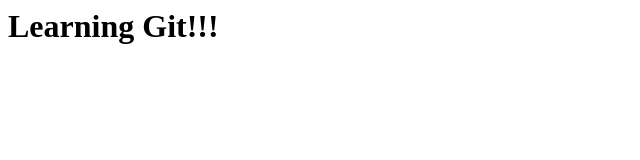
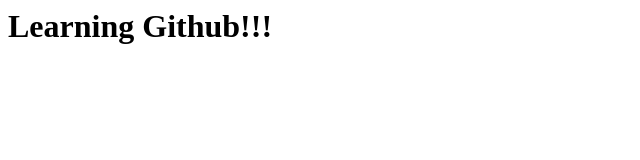
Before and after one commit to ap983983/Angular, a plain HTML site: page index.html in a window 1280 px wide. Shown: the whole page, without its empty margins (0-640 px from the left). Drawn offline with Linux system fonts and the light colour scheme.

Commit message:
updating index html via main branch

```diff
--- a/index.html
+++ b/index.html
@@ -1 +1 @@
-<h1>Learning Git!!!</h1>
+<h1>Learning Github!!!</h1>
```
